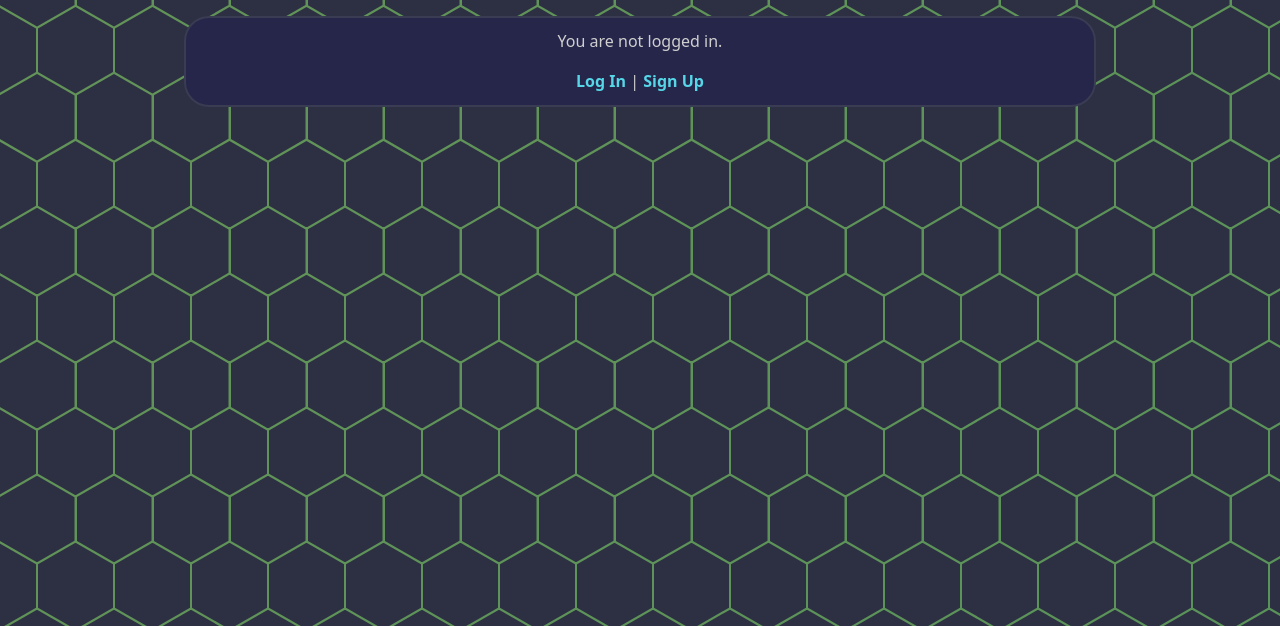
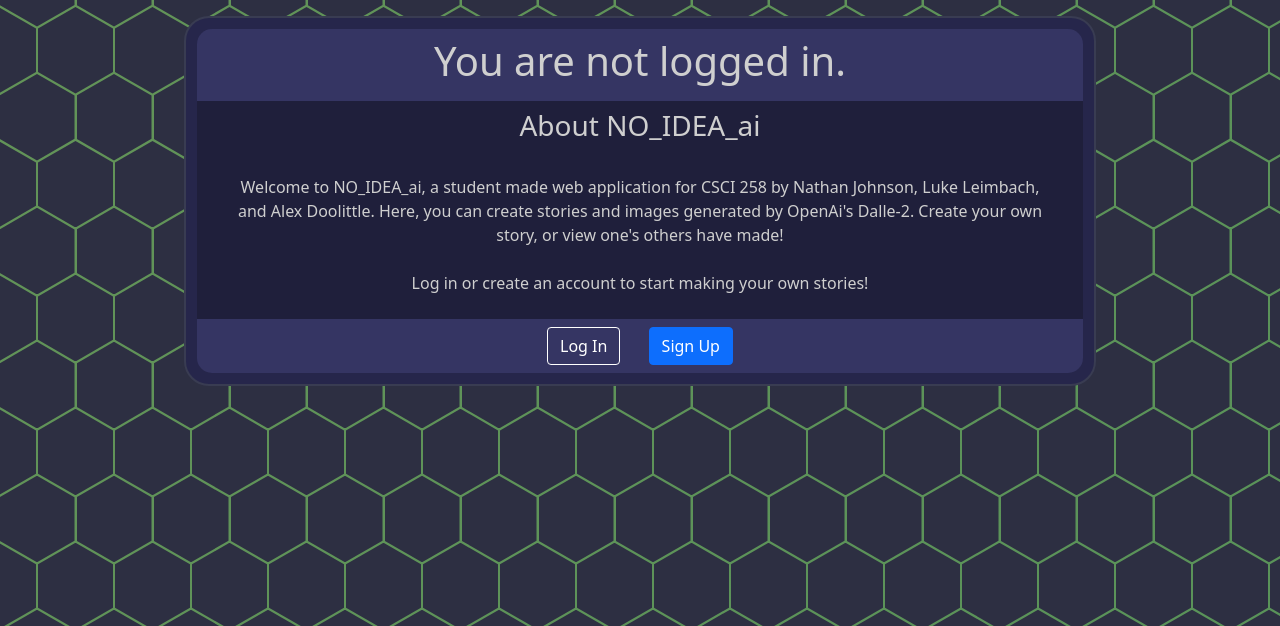
Before and after one commit to ntjson2/no_idea_AI, a Django app: page / in a window 1280 px wide. Shown: the part 88-714 px from the top of the page. Run offline with Django 4.2, Linux system fonts and the light colour scheme; parts of the project's set-up code (start-up, migrations or seed data) failed here and were passed over.

Commit message:
front page final

```diff
--- a/static/css/base.css
+++ b/static/css/base.css
@@ -18,6 +18,10 @@
     top: 0;
     left: 0;
     z-index: 100;
+}
+
+input {
+  background: black;
 }
 
 .c {
@@ -262,7 +266,8 @@ p.wrap1 {
 
 .home-c {
   width: 80%;
-  margin: auto auto 0 auto;
+  position: relative;
+  margin: auto auto auto auto;
   height: fit-content;
   padding: 1%;
   border: 2px solid #393c52;
@@ -270,3 +275,28 @@ p.wrap1 {
   background: #26264b;
   text-align: center;
 }
+
+.home-c > * {
+  position: relative;
+  left: 0;
+  width: 100%;
+  height: fit-content;
+  padding: .5em 2em .5em 2em;
+}
+
+.home-div-top {
+  background: #353563;
+  border-top-left-radius: 15px;
+  border-top-right-radius: 15px;
+}
+
+.home-div-mid {
+  background: #1f1f3b;
+  margin-left: auto 0 auto 0;
+}
+
+.home-div-bottom {
+  background: #353563;
+  border-bottom-left-radius: 15px;
+  border-bottom-right-radius: 15px;
+}
--- a/templates/home.html
+++ b/templates/home.html
@@ -4,13 +4,42 @@
 
 {% block content %}
   <div class="home-c">
-    {% if user.is_authenticated %}
-    <h1 class="home-h1">{{ user.username }}!</h1>
+  {% if user.is_authenticated %}
+    <div class="home-div-top">
+      <h1 class="home-h1">Welcome back {{ user.username }}!</h1>
+    </div>
+    <div class="home-div-mid">
+      <h3>About NO_IDEA_ai</h3><br>
+      <p style="text-align: center;">
+        Welcome to NO_IDEA_ai, a student made web application for CSCI 258 by Nathan Johnson, Luke Leimbach, and Alex Doolittle.
+        Here, you can create stories and images generated by OpenAi's Dalle-2.
+        Create your own story, or view one's others have made!
+      </p>
+    </div>
+    <div class="home-div-bottom">
+      <a href="{% url 'article_new' %}" class="btn btn-primary me-4 log" style="color: white; border: 1px solid white;">Create</a>
+      <a href="{% url 'article_list' %}" class="btn btn-primary" style="color: white; border: 1px solid white;">Explore</a>
+    </div>
+
 
   {% else %}
-    <p>You are not logged in.</p>
-    <a href="{% url 'login'%}" >Log In</a> |
-    <a href="{% url 'signup'%}" >Sign Up</a>
+    <div class="home-div-top">
+      <h1 class="home-h1">You are not logged in.</h1>
+    </div>
+    <div class="home-div-mid">
+      <h3>About NO_IDEA_ai</h3><br>
+      <p style="text-align: center;">
+        Welcome to NO_IDEA_ai, a student made web application for CSCI 258 by Nathan Johnson, Luke Leimbach, and Alex Doolittle.
+        Here, you can create stories and images generated by OpenAi's Dalle-2.
+        Create your own story, or view one's others have made! <br><br>
+        Log in or create an account to start making your own stories!
+      </p>
+    </div>
+    <div class="home-div-bottom">
+      <a href="{% url 'login' %}" class="btn btn-outline-primary me-4 log" style="color: white; border: 1px solid white;">Log In</a>
+      <a href="{% url 'signup' %}" class="btn btn-primary">Sign Up</a>
+    </div>
+
   {% endif %}
   </div>
 
```
Also changed, not shown: db.sqlite3.
